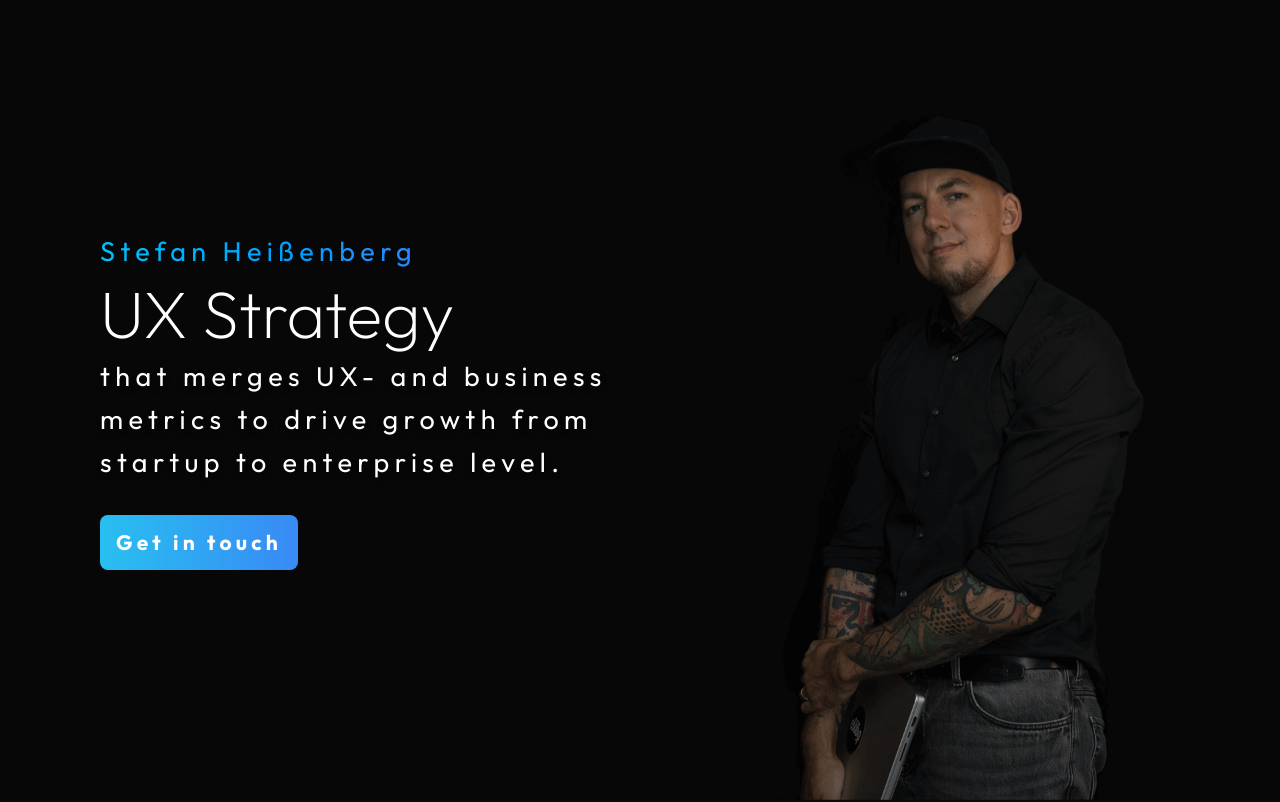
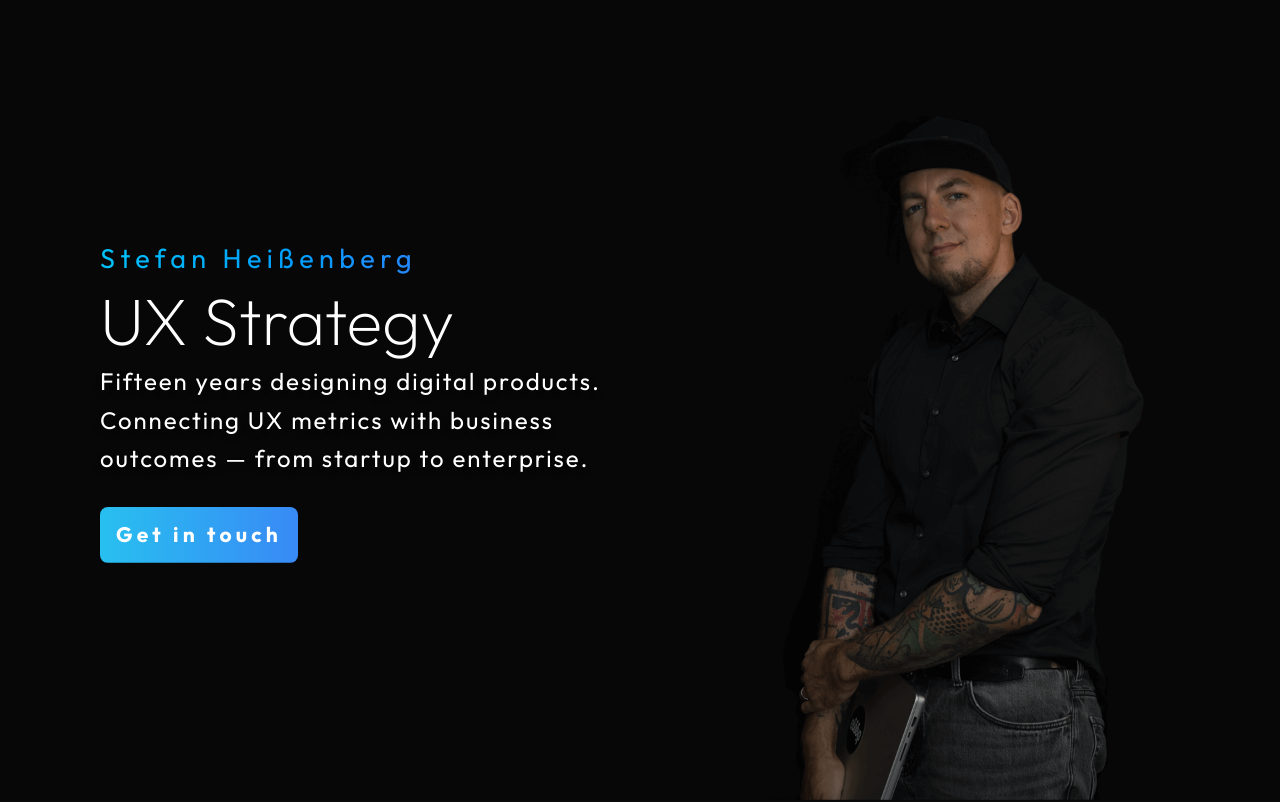
Before and after one commit to derheissenberg/stefanheissenberg.de, a Next.js app: page / in a window 1280 px wide. Shown: the top 802 px of the page. Built offline with nearby package versions, Linux system fonts and the light colour scheme; a web font is replaced by a local one.

Commit message:
Update hero section

```diff
--- a/components/sections/HeroSection.tsx
+++ b/components/sections/HeroSection.tsx
@@ -306,10 +306,10 @@ export function HeroSection({ ctaHref = "mailto:hallo@stefanheissenberg.de" }: H
            * - max-w-xl = ~576px = ~60-70 characters (perfect)
            */}
           <p
-            className="mt-2 inline-block max-w-full text-left text-[20px] leading-[160%] tracking-[0.2em] text-white lg:max-w-xl lg:text-[27px]"
+            className="mt-2 inline-block max-w-full text-left text-[20px] leading-[160%] tracking-[0.2em] text-white lg:max-w-[760px] lg:text-[24px] lg:tracking-[0.08em]"
             style={{ textShadow: "0px 4px 7px rgba(0, 0, 0, 0.25)" }}
           >
-            that merges UX- and business metrics to drive growth from startup to enterprise level.
+            Fifteen years designing digital products. Connecting UX metrics with business outcomes — from startup to enterprise.
           </p>
 
           {/**
```
